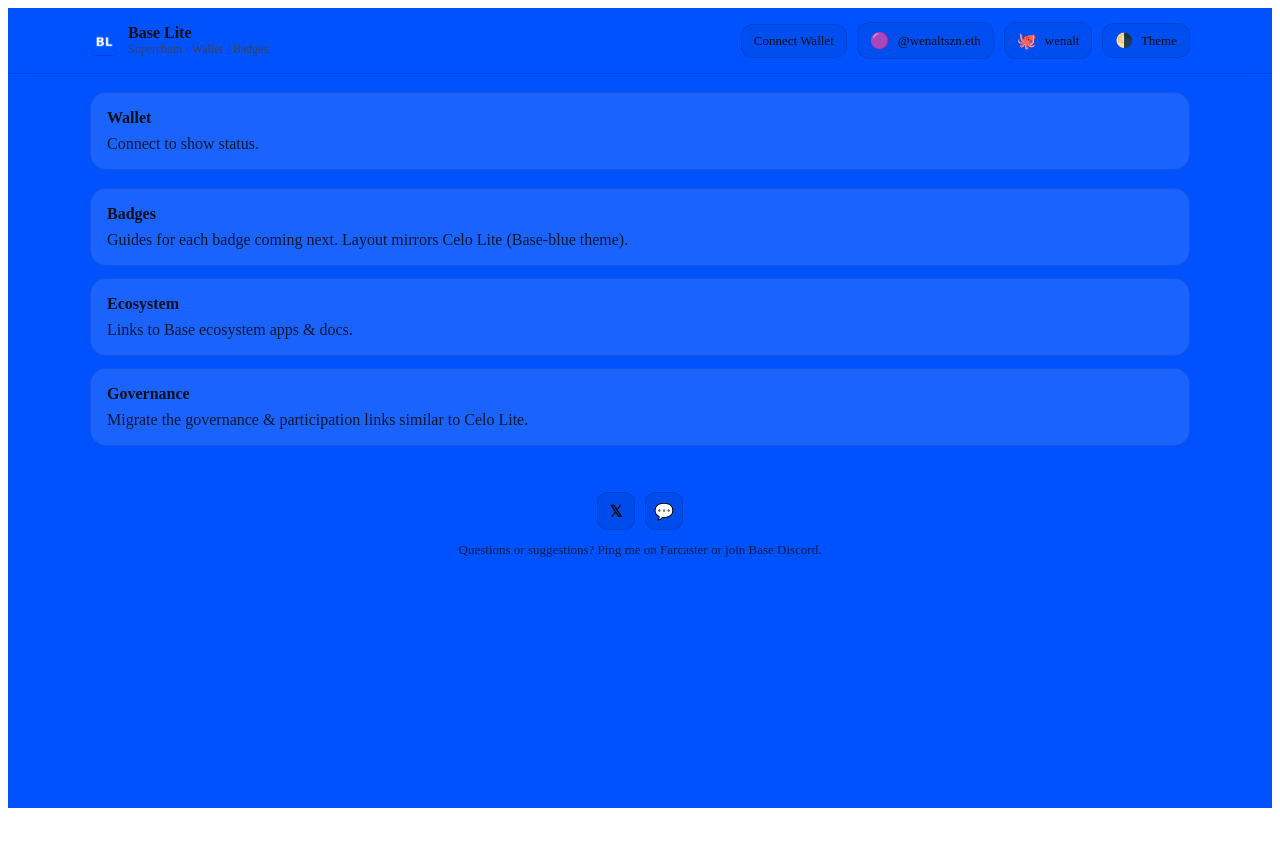
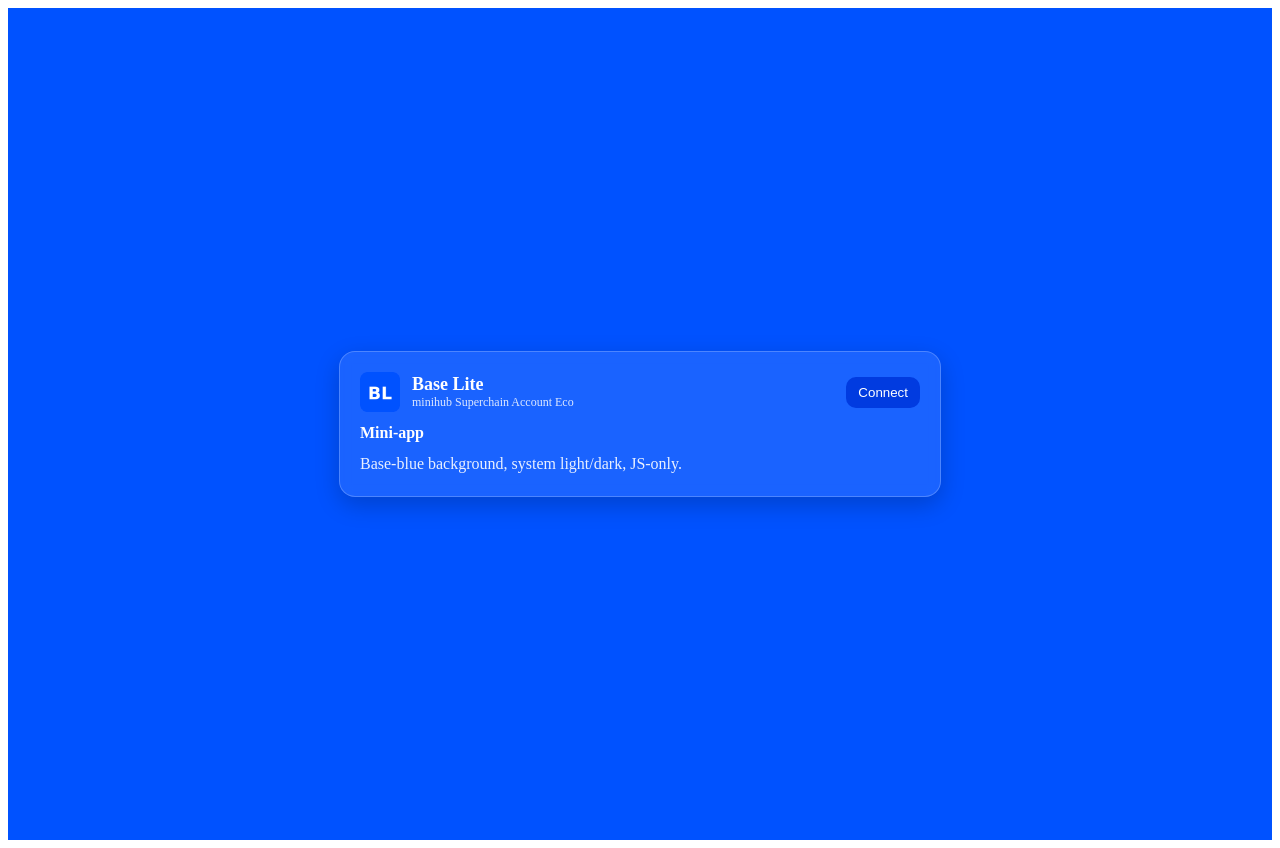
Before and after one commit to wenalt/base-lite, a Next.js app: page / in a window 1280 px wide. Before the commit the page ends 816 px from the top, so only its background shows below. Built offline with nearby package versions, Linux system fonts and the light colour scheme.

Commit message:
Update index.js

```diff
--- a/pages/index.js
+++ b/pages/index.js
@@ -1,76 +1,95 @@
 // pages/index.js
 import { useEffect, useState } from 'react'
-import Header from '../components/Header'
-import Footer from '../components/Footer'
 
 export default function Home() {
   const [isDark, setIsDark] = useState(false)
+  const [account, setAccount] = useState(null)
+  const [err, setErr] = useState(null)
 
   useEffect(() => {
-    // read body dataset (toggle button writes it), then fallback to media query
-    const bodyTheme = document.body.dataset.theme
-    if (bodyTheme) setIsDark(bodyTheme === 'dark')
-    const mq = window.matchMedia?.('(prefers-color-scheme: dark)')
-    const apply = () => {
-      const t = document.body.dataset.theme || (mq?.matches ? 'dark' : 'light')
-      setIsDark(t === 'dark')
+    const mq = window.matchMedia('(prefers-color-scheme: dark)')
+    const apply = () => setIsDark(mq.matches)
+    apply()
+    mq.addEventListener?.('change', apply)
+    return () => mq.removeEventListener?.('change', apply)
+  }, [])
+
+  async function connectWallet() {
+    try {
+      setErr(null)
+      if (!window.ethereum) {
+        setErr('No wallet found. Install a browser wallet (e.g. Coinbase Wallet, MetaMask).')
+        return
+      }
+      const accs = await window.ethereum.request({ method: 'eth_requestAccounts' })
+      setAccount(accs?.[0] ?? null)
+    } catch (e) {
+      setErr(e?.message || 'Failed to connect')
     }
-    apply()
-    const onChange = () => apply()
-    mq?.addEventListener?.('change', onChange)
-    return () => mq?.removeEventListener?.('change', onChange)
-  }, [])
+  }
 
   const baseBlue = '#0052FF'
   const baseBlueDark = '#0B1B3B'
-  const bg = isDark ? baseBlueDark : baseBlue
-  const text = isDark ? '#E6E8F0' : '#0E1116'
-  const panel = isDark ? 'rgba(255,255,255,0.06)' : 'rgba(255,255,255,0.10)'
-  const border = isDark ? 'rgba(255,255,255,0.14)' : 'rgba(0,0,0,0.12)'
-
-  const Card = ({ title, children }) => (
-    <div style={{
-      borderRadius: 16,
-      background: panel,
-      border: `1px solid ${border}`,
-      padding: 16
-    }}>
-      <div style={{ fontWeight: 700, marginBottom: 8 }}>{title}</div>
-      <div style={{ opacity: 0.9 }}>{children}</div>
-    </div>
-  )
+  const textLight = '#FFFFFF'
+  const textDark = '#E6E8F0'
+  const cardBg = isDark ? 'rgba(255,255,255,0.06)' : 'rgba(255,255,255,0.10)'
+  const border = isDark ? 'rgba(255,255,255,0.12)' : 'rgba(255,255,255,0.22)'
 
   return (
-    <div style={{
-      minHeight: '100vh',
-      background: bg,
-      color: text
-    }}>
-      <Header />
+    <div
+      style={{
+        minHeight: '100vh',
+        background: isDark ? baseBlueDark : baseBlue,
+        color: isDark ? textDark : textLight,
+        display: 'flex',
+        alignItems: 'center',
+        justifyContent: 'center',
+        padding: 16
+      }}
+    >
+      <div
+        style={{
+          width: '100%',
+          maxWidth: 560,
+          borderRadius: 16,
+          padding: 20,
+          border: `1px solid ${border}`,
+          background: cardBg,
+          boxShadow: '0 8px 24px rgba(0,0,0,0.2)',
+          backdropFilter: 'blur(6px)'
+        }}
+      >
+        <header style={{ display: 'flex', alignItems: 'center', gap: 12, marginBottom: 12 }}>
+          <img src="/baseicon.png" alt="Base Lite" width={40} height={40} />
+          <div>
+            <div style={{ fontWeight: 700, fontSize: 18 }}>Base Lite</div>
+            <div style={{ opacity: 0.85, fontSize: 12 }}>minihub Superchain Account Eco</div>
+          </div>
+          <div style={{ marginLeft: 'auto' }}>
+            <button
+              onClick={connectWallet}
+              style={{
+                padding: '8px 12px',
+                borderRadius: 10,
+                background: isDark ? '#1A4DFF' : '#013BE0',
+                color: '#fff',
+                border: 'none',
+                cursor: 'pointer'
+              }}
+            >
+              {account ? `${account.slice(0, 6)}…${account.slice(-4)}` : 'Connect'}
+            </button>
+          </div>
+        </header>
 
-      <main style={{ maxWidth: 1100, margin: '18px auto 0', padding: '0 16px' }}>
-        {/* Wallet Section */}
-        <section style={{ margin: '14px 0 18px' }}>
-          <Card title="Wallet">
-            Connect to show status.
-          </Card>
-        </section>
-
-        {/* Badges Section (skeleton like Celo Lite) */}
-        <section style={{ display: 'grid', gridTemplateColumns: '1fr', gap: 12, marginBottom: 16 }}>
-          <Card title="Badges">
-            Guides for each badge coming next. Layout mirrors Celo Lite (Base-blue theme).
-          </Card>
-          <Card title="Ecosystem">
-            Links to Base ecosystem apps & docs.
-          </Card>
-          <Card title="Governance">
-            Migrate the governance & participation links similar to Celo Lite.
-          </Card>
-        </section>
-      </main>
-
-      <Footer />
+        <main>
+          <div style={{ marginBottom: 10, fontWeight: 600 }}>Mini-app</div>
+          <div style={{ opacity: 0.9, lineHeight: 1.5 }}>
+            Base-blue background, system light/dark, JS-only.
+          </div>
+          {err && <div style={{ marginTop: 12, color: '#FFD8D8' }}>{err}</div>}
+        </main>
+      </div>
     </div>
   )
 }
```
